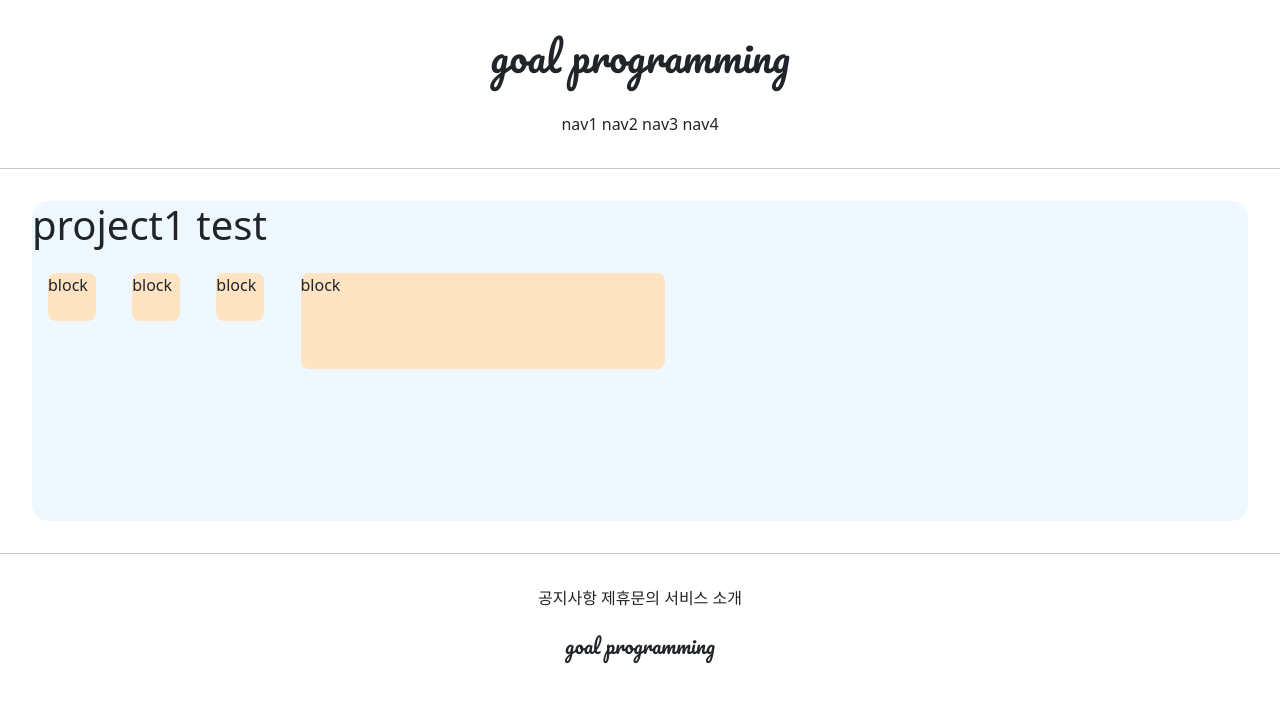
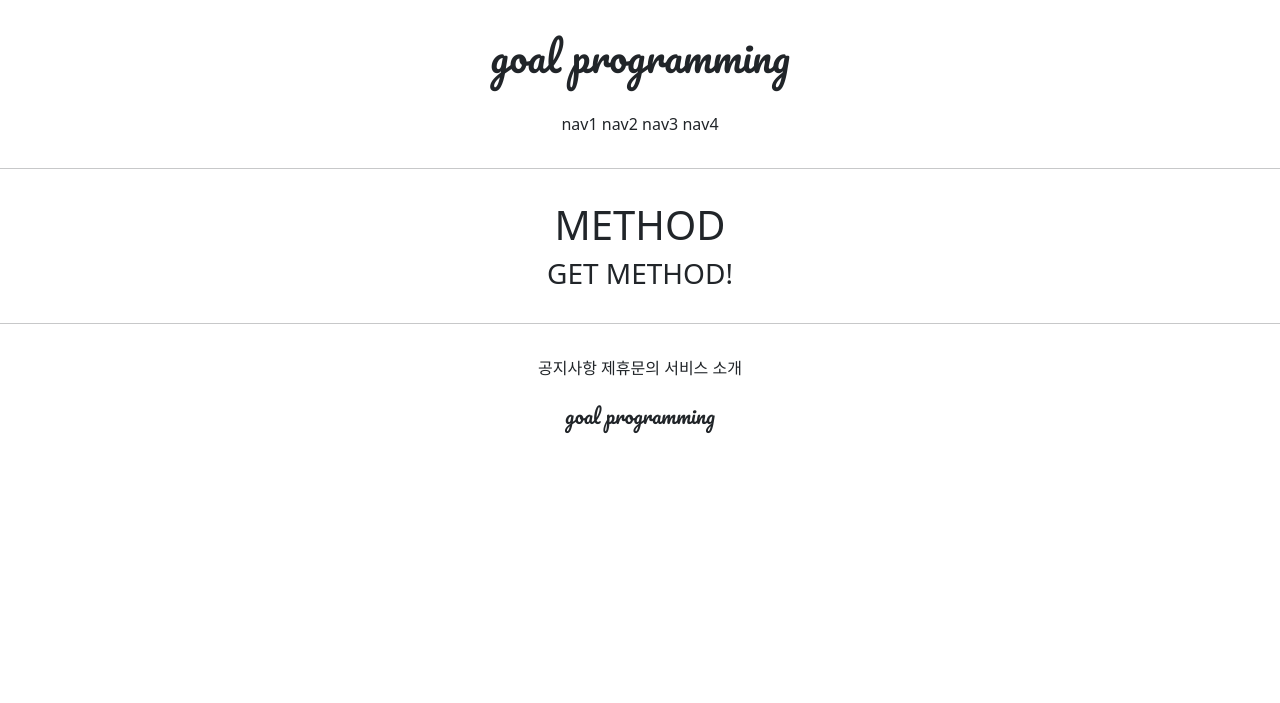
Before and after one commit to chogoal/2021GJAI, a Django app: page /accounts/hello_world/ in a window 1280 px wide. Shown: the top 703 px of the page. Run offline with Django 3.2, Linux system fonts and the light colour scheme; parts of the project's set-up code (start-up, migrations or seed data) failed here and were passed over.

Commit message:
210708 commit 2

```diff
--- a/accountapp/templates/accountapp/hello_world.html
+++ b/accountapp/templates/accountapp/hello_world.html
@@ -2,27 +2,10 @@
 
 {% block content %}
 
-    <style>
+    <div style="margin: 2rem; text-align: center">
+        <h1>METHOD</h1>
 
-        .testing {
-            background-color: bisque;
-            display: inline-block;
-            margin: 1rem;
-            height: 48px;
-            width: 48px;
-            border-radius: .5rem;
-        }
-
-    </style>
-
-    <div style="height: 20rem; background-color: aliceblue; margin: 2rem; border-radius: 1rem;">
-        <h1>project1 test</h1>
-
-        <div class="testing" style="height: 48px; width: 48px;">block</div>
-        <div class="testing" style="height: 3em; width: 3em;">block</div>
-        <div class="testing" style="height: 3rem; width: 3rem;">block</div>
-        <div class="testing" style="height: 30%; width: 30%;">block</div>
-
+        <h3>{{ text }}</h3>
     </div>
 
 {% endblock %}
--- a/accountapp/views.py
+++ b/accountapp/views.py
@@ -4,4 +4,8 @@ from django.shortcuts import render
 # Create your views here.
 
 def hello_world(requests):
-    return render(requests, 'accountapp/hello_world.html')
+    # return HttpResponse('Hello World!') # alt + enter 로 간단히 import
+    if requests.method == 'POST':
+        return render(requests, 'accountapp/hello_world.html', context={'text': 'POST METHOD!'})
+    else:
+        return render(requests, 'accountapp/hello_world.html', context={'text': 'GET METHOD!'})
```
